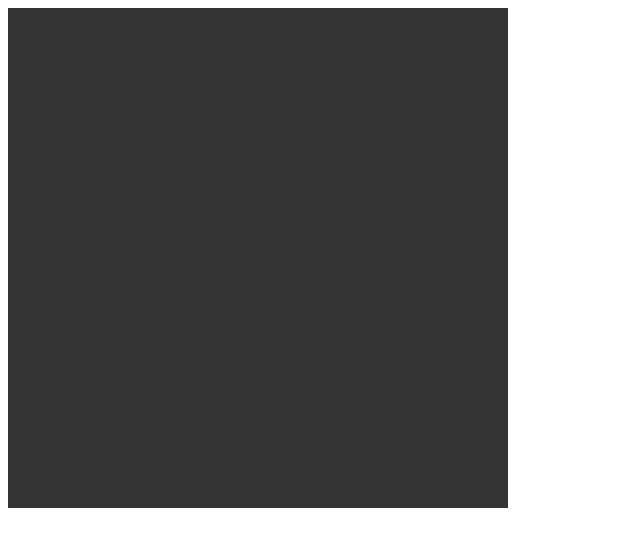
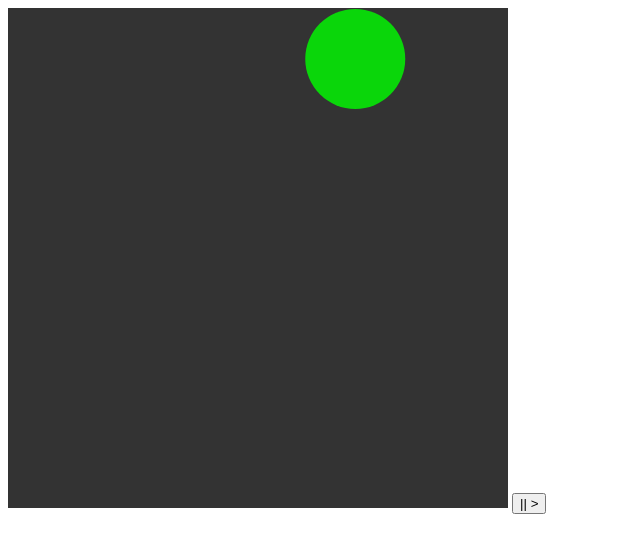
Before and after one commit to amaralis/Contagion-Simulation, a plain HTML site: page index.html in a window 1280 px wide. Shown: the whole page, without its empty margins (0-640 px from the left). Drawn offline with nearby package versions, Linux system fonts and the light colour scheme.

Commit message:
add pause feature

```diff
--- a/index.html
+++ b/index.html
@@ -8,6 +8,7 @@
   </head>
   <body>
     <canvas id="contagionCanvas" style="background-color: #333;"></canvas>
+    <button id="pause">|| ></button>
 
     <script src="script.js"></script>
   </body>
--- a/script.js
+++ b/script.js
@@ -5,10 +5,22 @@ const ctx = /** @type {HTMLCanvasElement} */ canvas.getContext("2d")
 canvas.width = "500"
 canvas.height = "500"
 
+const pauseButton = document.querySelector("#pause")
+pauseButton.addEventListener("click", () => {
+  pauseButton.classList.toggle("paused")
+  if (pauseButton.classList.contains("paused")) {
+    return
+  } else {
+    animate()
+  }
+})
+
 const circleRadius = 50
 const startAngle = 0
 const endAngle = Math.PI * 2
 const counterClockwise = false
+
+pause = function() {}
 
 class Circle {
   constructor(x, y, radius, startAngle, endAngle, cc) {
@@ -18,8 +30,8 @@ class Circle {
     this.startAngle = startAngle
     this.endAngle = endAngle
     this.cc = cc
-    this.vX = Math.round(Math.random()) * 2 - 1
-    this.vY = Math.round(Math.random()) * 2 - 1
+    this.vX = /*Math.round(Math.random()) * 2 - 1*/ (Math.random() - 0.5) * 2
+    this.vY = /*Math.round(Math.random()) * 2 - 1*/ (Math.random() - 0.5) * 2
   }
 
   draw = function() {
@@ -32,8 +44,10 @@ class Circle {
       this.endAngle,
       this.cc
     )
-    ctx.strokeStyle = "red"
-    ctx.stroke()
+    // ctx.strokeStyle = "red"
+    // ctx.stroke()
+    ctx.fillStyle = "rgba(0, 255, 0, 0.8)"
+    ctx.fill()
   }
 
   update = function() {
@@ -69,10 +83,14 @@ const myCircle = new Circle(
 console.log(myCircle)
 
 function animate() {
-  ctx.clearRect(0, 0, innerWidth, innerHeight)
-  myCircle.update()
-  myCircle.draw()
-  requestAnimationFrame(animate)
+  if (pauseButton.classList.contains("paused")) {
+    return
+  } else {
+    ctx.clearRect(0, 0, innerWidth, innerHeight)
+    myCircle.update()
+    myCircle.draw()
+    requestAnimationFrame(animate)
+  }
 }
 
-//animate()
+animate()
```
